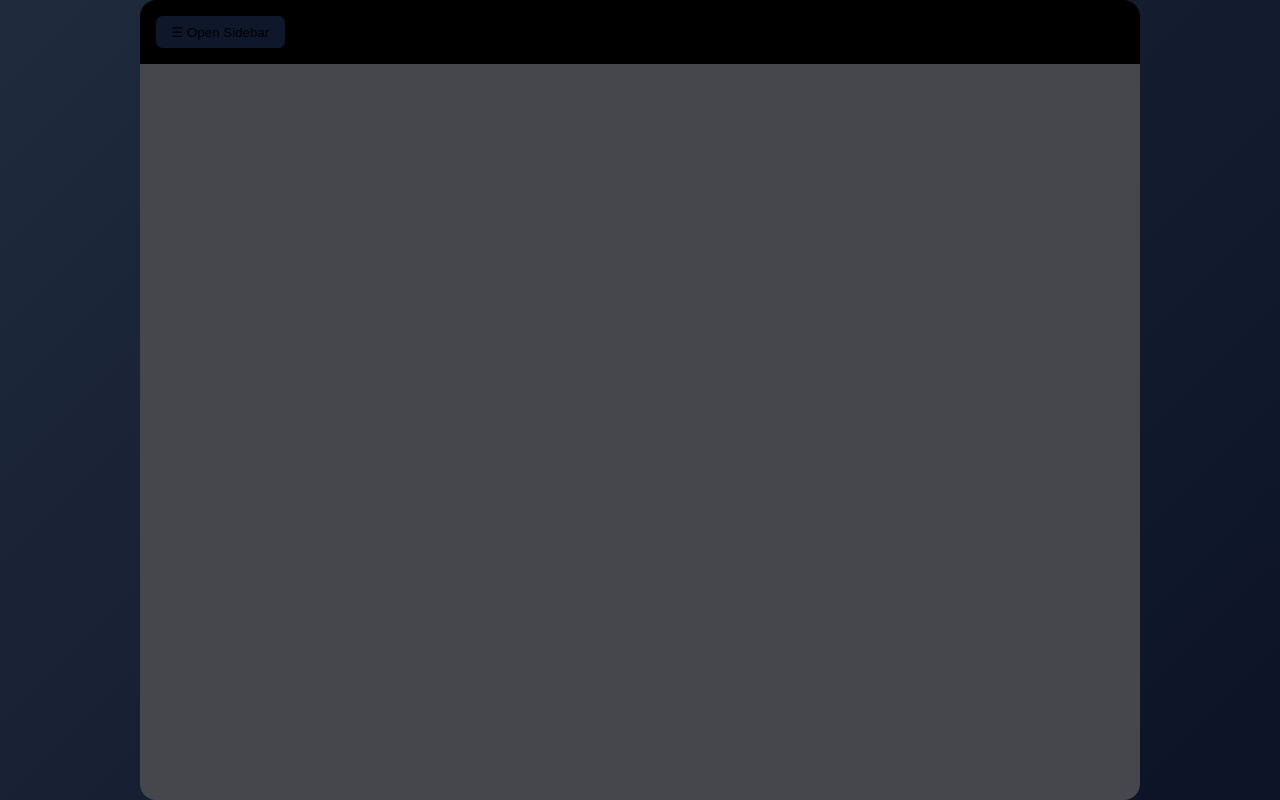
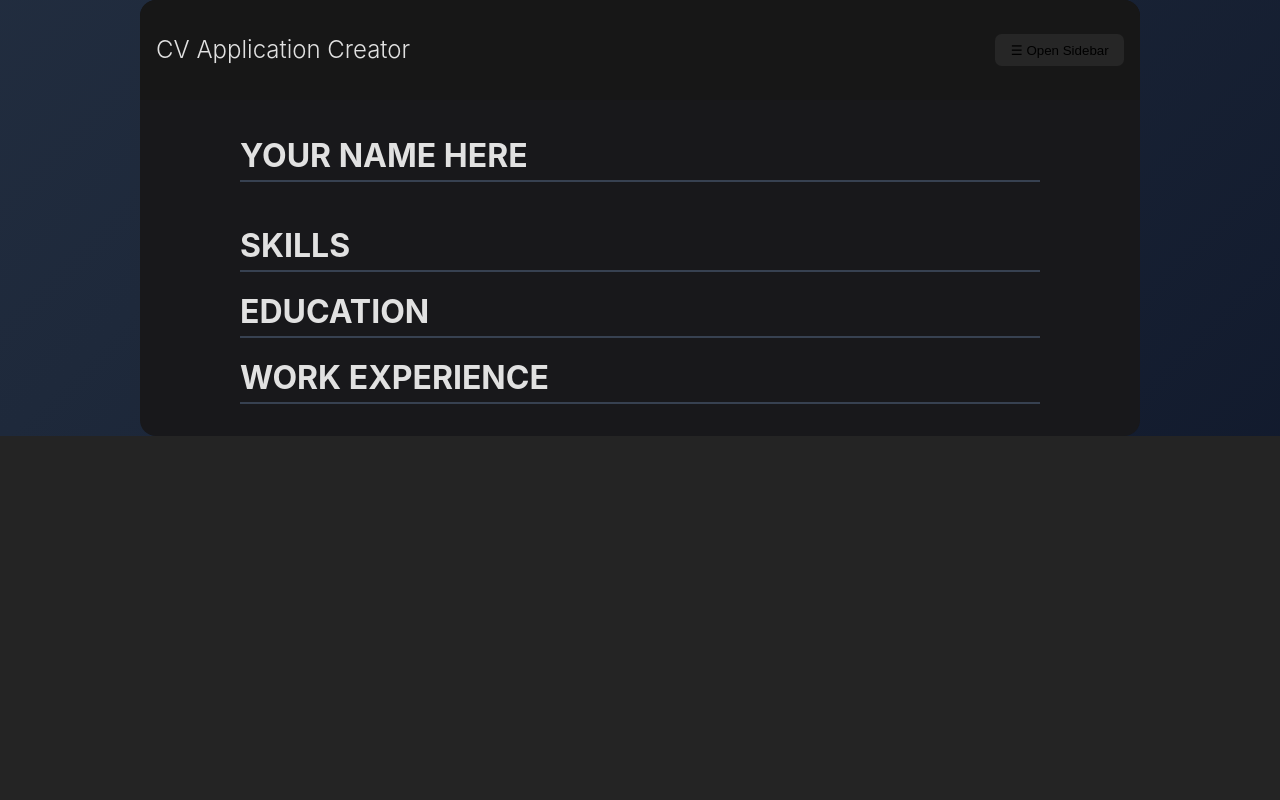
Before and after one commit to eeeeaa/cv-application-creator, a React (Vite) app: page / in a window 1280 px wide. Both pictures are taken after a click on the button "☰ Open Sidebar". Built offline with nearby package versions, Linux system fonts and the light colour scheme.

Commit message:
implement logic on cv content page as well as adding some initial styling

```diff
--- a/src/components/cards/profileCard.jsx
+++ b/src/components/cards/profileCard.jsx
@@ -83,7 +83,9 @@ export default function ProfileCard({
             onChange={addAboutMe}
             value={profileToAdd.aboutMe}
           ></textarea>
-          <button type="submit">Submit</button>
+          <button type="submit" className="submit-button">
+            Submit
+          </button>
         </div>
       </fieldset>
     </form>
--- a/src/components/cvApplication.jsx
+++ b/src/components/cvApplication.jsx
@@ -4,9 +4,108 @@ import "../styles/cvApplication.css";
 function Navbar({ toggleSidebar }) {
   return (
     <div className="content-nav-bar">
+      <h1 className="nav-logo">CV Application Creator</h1>
       <button className="openbtn" onClick={toggleSidebar}>
         ☰ Open Sidebar
       </button>
+    </div>
+  );
+}
+
+function IntroSection({ cvData }) {
+  return (
+    <div className="intro-section">
+      <div className="cv-header">
+        <h1 className="section-title">
+          {cvData.fullName != null
+            ? cvData.fullName.toUpperCase()
+            : "YOUR NAME HERE"}
+        </h1>
+        <div className="contacts">
+          <div className="contact-item">{cvData.email}</div>
+          <div className="contact-item">{cvData.github}</div>
+        </div>
+      </div>
+      <div className="about-me-description">{cvData.aboutMe}</div>
+    </div>
+  );
+}
+
+function SkillSection({ cvData }) {
+  return (
+    <div className="skills-section">
+      <div className="cv-header">
+        <h1 className="section-title">SKILLS</h1>
+      </div>
+      <ul className="cv-skill-list">
+        {cvData.skills.map((skill) => {
+          return (
+            <li key={skill.key} className="cv-skill-item">
+              {skill.title}
+            </li>
+          );
+        })}
+      </ul>
+    </div>
+  );
+}
+
+function EducationSection({ cvData }) {
+  return (
+    <div className="education-section">
+      <div className="cv-header">
+        <h1 className="section-title">EDUCATION</h1>
+      </div>
+      <ul className="cv-education-list">
+        {cvData.educations.map((education) => {
+          return (
+            <li key={education.key} className="cv-education-item">
+              <div className="cv-edu-institution-name">{education.edName}</div>
+              <div className="cv-edu-title">{education.edTitle}</div>
+              <div className="cv-edu-graduation-date">{education.edDate}</div>
+            </li>
+          );
+        })}
+      </ul>
+    </div>
+  );
+}
+
+function ExperienceSection({ cvData }) {
+  return (
+    <div className="experience-section">
+      <div className="cv-header">
+        <h1 className="section-title">WORK EXPERIENCE</h1>
+      </div>
+      <ul className="cv-experience-list">
+        {cvData.experiences.map((experience) => {
+          return (
+            <li key={experience.key} className="cv-experience-item">
+              <div className="cv-exp-item-header">
+                <div className="cv-exp-company-name">
+                  {experience.companyName}
+                </div>
+                <div className="cv-exp-position">{experience.position}</div>
+                <div className="cv-exp-date">{`${experience.startDate} - ${experience.endDate}`}</div>
+              </div>
+              <div className="cv-exp-responsibilities">
+                {experience.responsibility}
+              </div>
+            </li>
+          );
+        })}
+      </ul>
+    </div>
+  );
+}
+function CvContent({ cvData = null }) {
+  if (cvData == null) return null;
+  return (
+    <div className="cv-content">
+      <IntroSection cvData={cvData} />
+      <SkillSection cvData={cvData} />
+      <EducationSection cvData={cvData} />
+      <ExperienceSection cvData={cvData} />
     </div>
   );
 }
@@ -15,35 +114,7 @@ export default function CVApplication({ cvData = null, toggleSidebar }) {
   return (
     <div className="cv-container">
       <Navbar toggleSidebar={toggleSidebar} />
-      <div className="cv-content">
-        <div>{cvData.fullName}</div>
-        <div>{cvData.email}</div>
-        <div>{cvData.github}</div>
-        <div>{cvData.aboutMe}</div>
-        <ul>
-          {cvData.skills.map((skill) => {
-            return <li key={skill.key}>{skill.title}</li>;
-          })}
-        </ul>
-        <ul>
-          {cvData.educations.map((education) => {
-            return (
-              <li
-                key={education.key}
-              >{`${education.edName}, ${education.edTitle}, ${education.edDate}`}</li>
-            );
-          })}
-        </ul>
-        <ul>
-          {cvData.experiences.map((experience) => {
-            return (
-              <li key={experience.key}>
-                {`${experience.companyName}, ${experience.position}, ${experience.responsibility}, ${experience.startDate} - ${experience.endDate}`}
-              </li>
-            );
-          })}
-        </ul>
-      </div>
+      <CvContent cvData={cvData} />
     </div>
   );
 }
--- a/src/styles/App.css
+++ b/src/styles/App.css
@@ -48,7 +48,6 @@ body {
 }
 
 .container {
-  height: 100vh;
   display: flex;
 }
 
--- a/src/styles/cvApplication.css
+++ b/src/styles/cvApplication.css
@@ -1,13 +1,18 @@
 .content-nav-bar {
   display: flex;
-  background-color: black;
+  background-color: #171717;
   padding: 1em;
   align-items: center;
   justify-content: space-between;
   border-radius: 1em 1em 0 0;
 
+  .nav-logo {
+    font-size: x-large;
+    font-weight: 300;
+  }
+
   button {
-    background-color: #0f172a;
+    background-color: #262626;
     padding: 0.5em 1em;
     border-radius: 0.5em;
     transition: background-color 0.2s ease, transform 0.2s ease;
@@ -16,7 +21,7 @@
 
   button:hover {
     transform: scale(1.02);
-    background-color: #1e293b;
+    background-color: #404040;
   }
 }
 
@@ -26,7 +31,7 @@
   margin-left: auto;
   margin-right: auto;
   max-width: 1000px;
-  background-color: #46464d;
+  background-color: #18181b;
 
   ul {
     text-emphasis: none;
@@ -44,6 +49,37 @@
 .cv-content {
   display: flex;
   flex-direction: column;
-  align-items: center;
-  padding: 1em;
+  gap: 1em;
+  max-width: 800px;
+  margin-left: auto;
+  margin-right: auto;
+  padding: 2em;
 }
+
+.section-title {
+  padding: 0;
+  margin: 0;
+  width: 100%;
+  border-bottom: 2px solid #374151;
+}
+
+.intro-section {
+  display: flex;
+  flex-direction: column;
+  gap: 1em;
+
+  .cv-header {
+    display: flex;
+    align-items: flex-start;
+    flex-direction: column;
+    gap: 0.5em;
+
+    .contacts {
+      display: flex;
+      gap: 1em;
+      align-items: center;
+      font-weight: 100;
+      font-style: italic;
+    }
+  }
+}
--- a/src/styles/sidebar.css
+++ b/src/styles/sidebar.css
@@ -3,7 +3,10 @@
   flex-direction: column;
   align-items: center;
   flex-shrink: 0;
-  height: 100%;
+  height: 100vh;
+  position: sticky;
+  top: 0;
+  z-index: 10;
   background-color: #111;
   overflow: auto;
   width: 400px;
```
